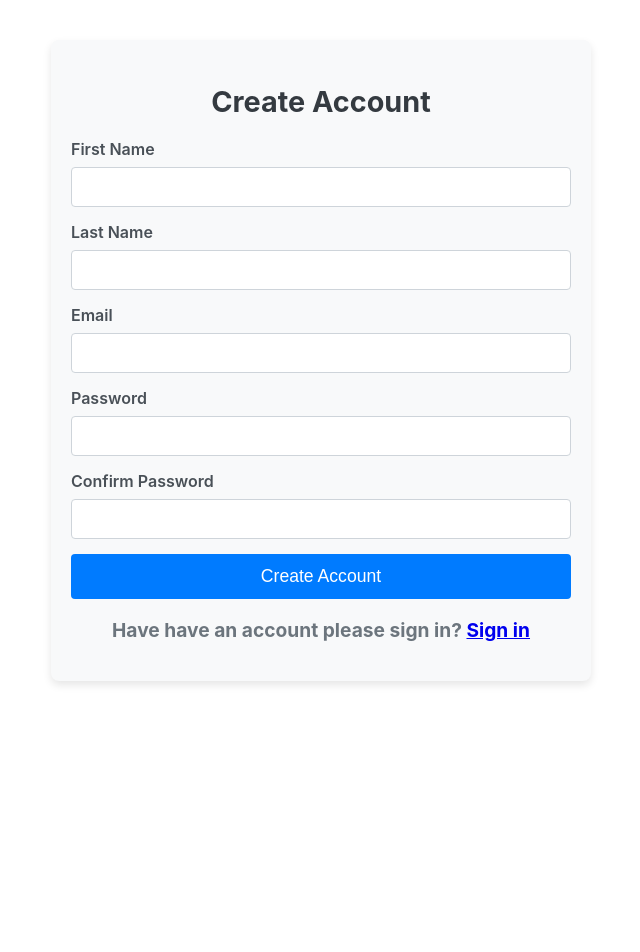
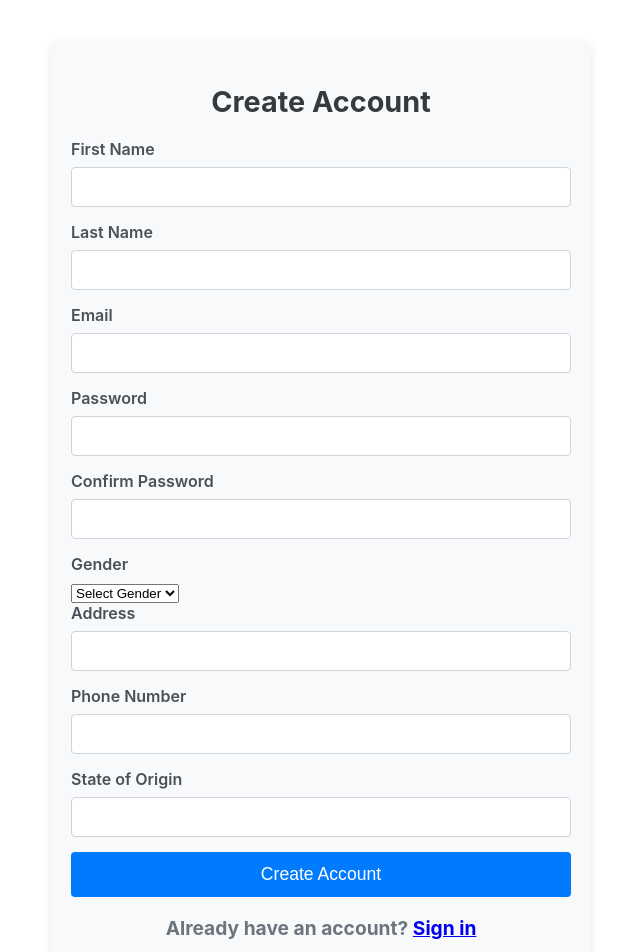
Before and after one commit to MichaelLevin5908/banking_application, a React (Create React App) app in the folder frontend/: page /signup in a window 1280 px wide. Shown: the top 952 px of the page, without its empty margins (319-959 px from the left). Before the commit the page ends 800 px from the top, so only its background shows below. Built offline with nearby package versions, Linux system fonts and the light colour scheme.

Commit message:
Fix signup

```diff
--- a/frontend/src/components/SignUp.js
+++ b/frontend/src/components/SignUp.js
@@ -1,22 +1,24 @@
 import React, { useState } from 'react';
 import axios from 'axios';
 import '../Style/signup.css';
-import {Link} from "react-router-dom";
-// Assuming you want to reuse the same CSS styles
+import { Link } from "react-router-dom";
 
 const SignUp = () => {
-    const [firstName, setFirstName] = useState('');  // First name
-    const [lastName, setLastName] = useState('');  // Last name
-    const [email, setEmail] = useState('');  // Email address
-    const [password, setPassword] = useState('');  // Password
-    const [confirmPassword, setConfirmPassword] = useState('');  // Confirm Password
+    const [firstName, setFirstName] = useState('');
+    const [lastName, setLastName] = useState('');
+    const [email, setEmail] = useState('');
+    const [password, setPassword] = useState('');
+    const [confirmPassword, setConfirmPassword] = useState('');
+    const [gender, setGender] = useState(''); // Added gender field
+    const [address, setAddress] = useState(''); // Added address field
+    const [phoneNumber, setPhoneNumber] = useState(''); // Added phoneNumber field
+    const [stateOfOrigin, setStateOfOrigin] = useState(''); // Added state of origin field
     const [errorMessage, setErrorMessage] = useState('');
     const [successMessage, setSuccessMessage] = useState('');
 
     const handleSubmit = async (e) => {
         e.preventDefault();
 
-        // Check if passwords match
         if (password !== confirmPassword) {
             setErrorMessage('Passwords do not match!');
             return;
@@ -28,9 +30,12 @@ const SignUp = () => {
                 lastName,
                 email,
                 password,
+                gender,
+                address,
+                phoneNumber,
+                stateOfOrigin,
             });
 
-            // Display success message and clear form
             setSuccessMessage('Account created successfully! You can now sign in.');
             setErrorMessage('');
             setFirstName('');
@@ -38,11 +43,14 @@ const SignUp = () => {
             setEmail('');
             setPassword('');
             setConfirmPassword('');
+            setGender(''); // Reset gender
+            setAddress(''); // Reset address
+            setPhoneNumber(''); // Reset phoneNumber
+            setStateOfOrigin(''); // Reset stateOfOrigin
 
-            // Optionally, redirect to the sign-in page
             setTimeout(() => {
                 window.location.href = '/signin';
-            }, 2000);  // Redirect after 2 seconds
+            }, 2000);
         } catch (error) {
             setErrorMessage('Account creation failed. Please try again.');
         }
@@ -99,9 +107,50 @@ const SignUp = () => {
                         required
                     />
                 </div>
+                {/* New input fields for gender, address, phone number, etc. */}
+                <div>
+                    <label>Gender</label>
+                    <select
+                        value={gender}
+                        onChange={(e) => setGender(e.target.value)}
+                        required
+                    >
+                        <option value="">Select Gender</option>
+                        <option value="MALE">Male</option>
+                        <option value="FEMALE">Female</option>
+                    </select>
+                </div>
+                <div>
+                    <label>Address</label>
+                    <input
+                        type="text"
+                        value={address}
+                        onChange={(e) => setAddress(e.target.value)}
+                        required
+                    />
+                </div>
+                <div>
+                    <label>Phone Number</label>
+                    <input
+                        type="text"
+                        value={phoneNumber}
+                        onChange={(e) => setPhoneNumber(e.target.value)}
+                        required
+                    />
+                </div>
+                <div>
+                    <label>State of Origin</label>
+                    <input
+                        type="text"
+                        value={stateOfOrigin}
+                        onChange={(e) => setStateOfOrigin(e.target.value)}
+                        required
+                    />
+                </div>
+
                 <button type="submit">Create Account</button>
             </form>
-            <p>Have have an account please sign in? <Link to="/signin">Sign in</Link></p>
+            <p>Already have an account? <Link to="/signin">Sign in</Link></p>
         </div>
     );
 };
```
